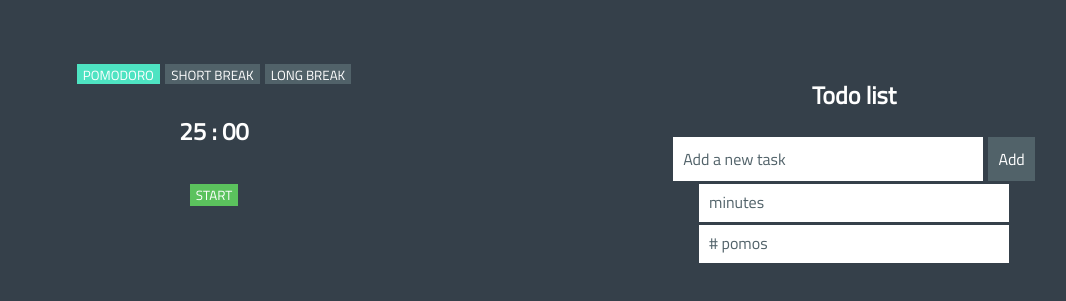
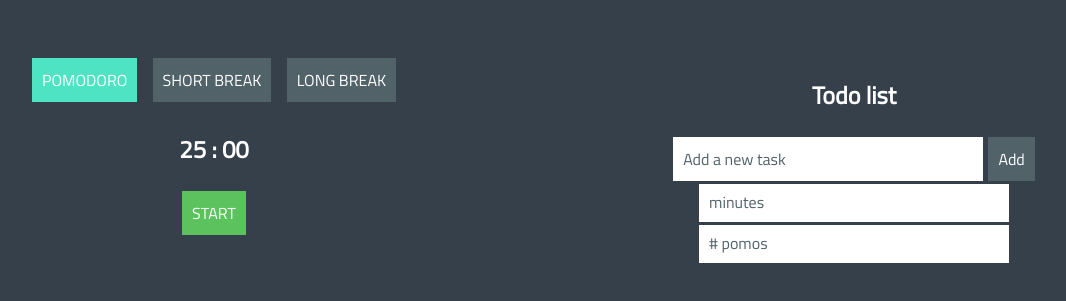
Before and after one commit to syedsadman16/HYO-Summer2020-Orientation, a website: page views/index.html in a window 1280 px wide. Shown: the part 85-386 px from the top of the page, without its empty margins (106-1172 px from the left). Drawn offline with Linux system fonts and the light colour scheme.

Commit message:
minor button changes

```diff
--- a/static/css/timerstyle.css
+++ b/static/css/timerstyle.css
@@ -6,15 +6,19 @@
 }
 
 .tabLinks {
-
    color: white;
    background: #516269;
-   height:20px;
-   width:120 px;
+   font-size: 16px;
+   padding: 10px;
    border: none;
+   margin: 5px;
    font-family: 'Titillium Web', sans-serif;
+}
 
-}
+.tabLinks:hover {
+   background-color:#5ed7bf;
+ }
+
 
 .active {
    background: #4ee3c2;
@@ -24,9 +28,14 @@
 #startButton {
    color: white;
    background:#5bc25d;
+   font-size: 16px;
+   padding: 10px;
    font-family: 'Titillium Web', sans-serif;
    border: none;
+}
 
+.startBtn:hover {
+   background:#ff5757;
 }
 
 
--- a/views/index.html
+++ b/views/index.html
@@ -41,8 +41,8 @@
            </div>
 
            <div>
-              <button id="startButton" onclick="startTimer()"> START </button>
-              <button id="stopButton" onclick="stopTimer()" > STOP </button>
+              <button class="startBtn" id="startButton" onclick="startTimer()"> START </button>
+              <button class="startBtn" id="stopButton" onclick="stopTimer()" > STOP </button>
            </div>
    <script src='/javascript/timer.js'></script>
       </article>
```
